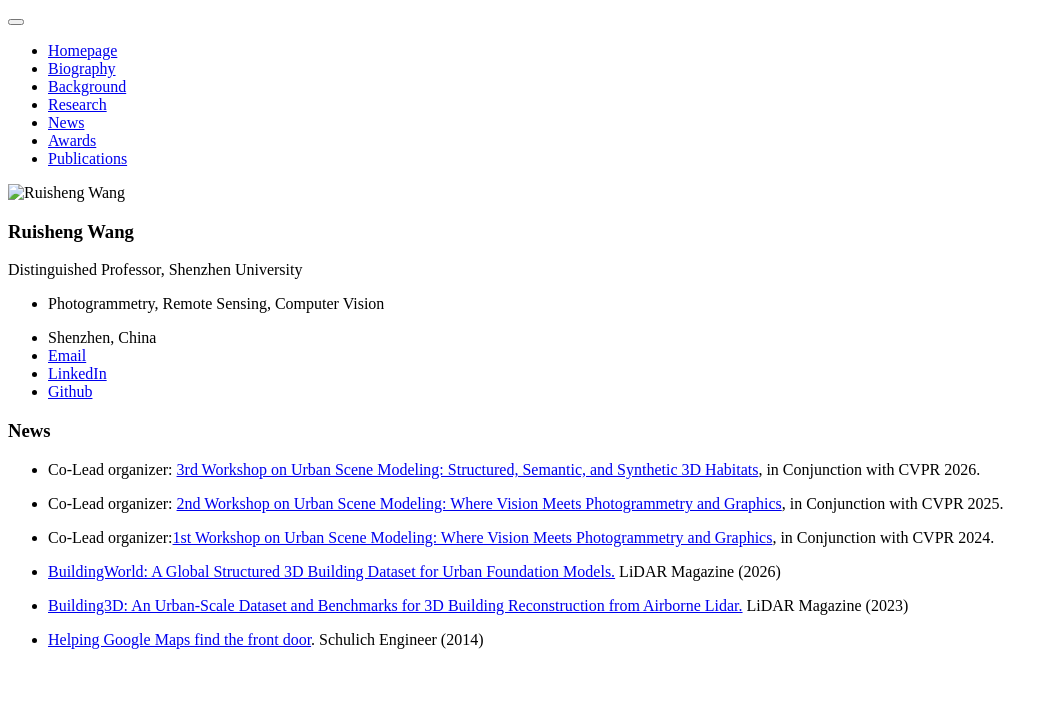
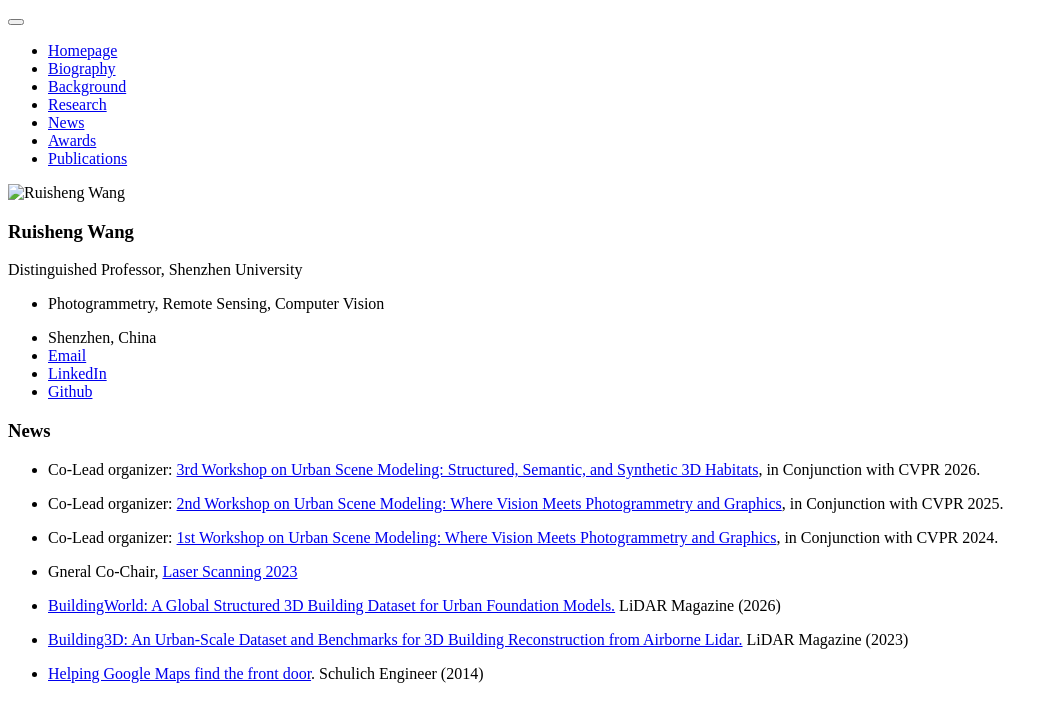
Before and after one commit to ruishengwang/ruishengwang.github.io, a Jekyll site: the page built from _pages/includes/news.md, in a window 1280 px wide. Shown: the top 722 px of the page, without its empty margins (0-1058 px from the left). Built offline with Jekyll 4.4.1, drawn with Linux system fonts in a browser that asks for light colours; our own code applies the rules of GitHub Pages for plain Markdown files.

```diff
--- a/_pages/includes/news.md
+++ b/_pages/includes/news.md
@@ -4,7 +4,9 @@
 
 - Co-Lead organizer: [2nd Workshop on Urban Scene Modeling: Where Vision Meets Photogrammetry and Graphics](https://usm3d.github.io/2025/), in Conjunction with CVPR 2025.
 
-- Co-Lead organizer:[1st Workshop on Urban Scene Modeling: Where Vision Meets Photogrammetry and Graphics](https://usm3d.github.io/2024/), in Conjunction with CVPR 2024.
+- Co-Lead organizer: [1st Workshop on Urban Scene Modeling: Where Vision Meets Photogrammetry and Graphics](https://usm3d.github.io/2024/), in Conjunction with CVPR 2024.
+
+- Gneral Co-Chair, [Laser Scanning 2023](https://gsw2023.com/index.php/project/laser-scanning-2023/)
 
 - [BuildingWorld: A Global Structured 3D Building Dataset for Urban Foundation Models.](https://lidarmag.com/2026/02/16/buildingworld-a-global-structured-3d-building-dataset-for-urban-foundation-models/) LiDAR Magazine (2026)
 
```
